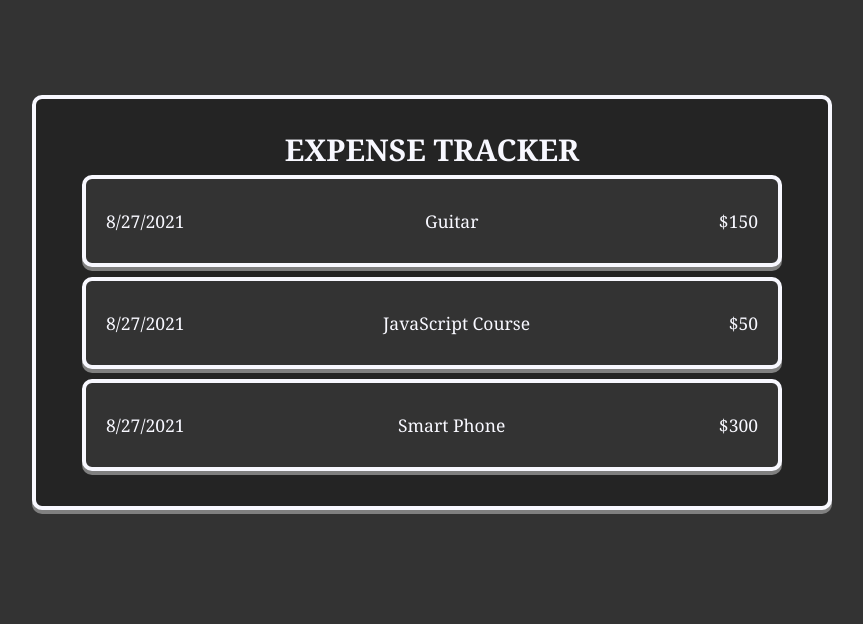
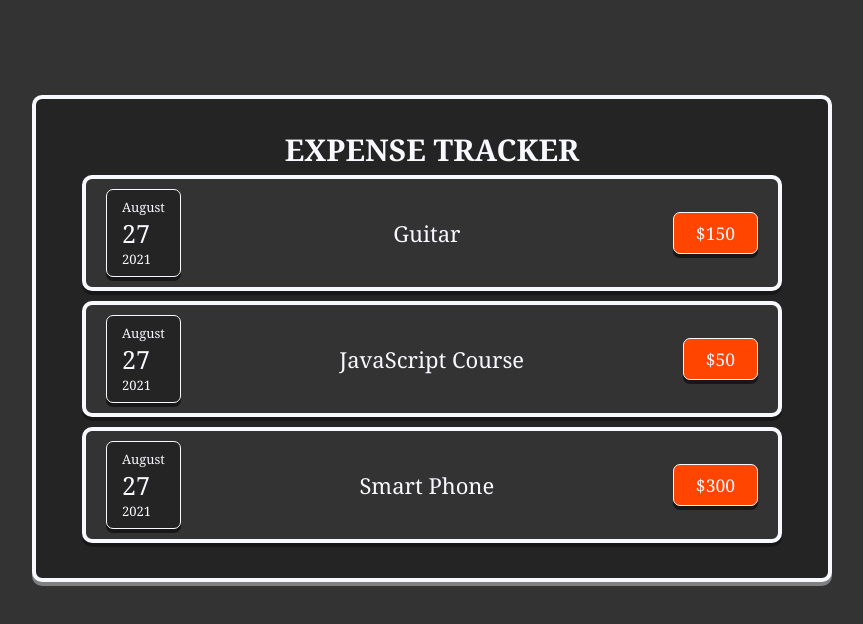
Before and after one commit to moody2times/expense_tracker, a React (Create React App) app: page / in a window 1280 px wide. Shown: the top 624 px of the page, without its empty margins (208-1071 px from the left). Built offline with nearby package versions, Linux system fonts and the light colour scheme.

Commit message:
:art: Update the code

```diff
--- a/src/App.js
+++ b/src/App.js
@@ -5,9 +5,17 @@ const App = () => {
 	return (
 		<div className="App">
 			<h1 className="heading">Expense tracker</h1>
-			<ExpenseItem date="2 days ago" description="Guitar" amount="$150" />
-			<ExpenseItem description="JavaScript Course" amount="$50" />
-			<ExpenseItem description="Smart Phone" amount="$300" />
+			<ExpenseItem date="85-26-12" description="Guitar" amount="150" />
+			<ExpenseItem
+				date="17/06/95"
+				description="JavaScript Course"
+				amount="50"
+			/>
+			<ExpenseItem
+				date="17/04/2021"
+				description="Smart Phone"
+				amount="300"
+			/>
 		</div>
 	);
 };
--- a/src/components/Expense.css
+++ b/src/components/Expense.css
@@ -1,12 +1,12 @@
 .list__container {
 	background-color: #333;
-	border: 0.4rem solid ghostwhite;
+	border: 0.4rem solid #f8f8ff;
 	border-radius: 1rem;
-	box-shadow: 0 0.4rem 0 rgb(128, 128, 128);
-	color: ghostwhite;
+	box-shadow: 0 0.4rem 0 #181717;
+	color: #f8f8ff;
 	list-style-type: none;
 	margin: 0.5rem 0;
-	padding: 3rem 2rem;
+	padding: 1rem 2rem;
 	width: 70rem;
 
 	display: flex;
@@ -14,3 +14,50 @@
 	align-items: center;
 	justify-content: space-between;
 }
+
+.list__date {
+	background-color: #242424;
+	border: 0.15rem solid #f8f8ff;
+	border-radius: 0.7rem;
+	box-shadow: 0 0.4rem 0 #181717;
+	padding: 0.8rem 1.5rem;
+
+	display: flex;
+	flex-flow: column nowrap;
+}
+
+.list__date--month,
+.list__date--year {
+	font-size: 1.3rem;
+}
+
+.list__date--date {
+	font-size: 2.5rem;
+}
+
+.list__amount {
+	background-color: #ff4500;
+	border: 0.15rem solid #f8f8ff;
+	border-radius: 0.7rem;
+	box-shadow: 0 0.4rem 0 #181717;
+	padding: 0.8rem 2.2rem;
+}
+
+.list__description {
+	font-size: 2.2rem;
+}
+
+/* .btn {
+	background-color: #ff4500;
+	border: 0.15rem solid #f8f8ff;
+	border-radius: 0.7rem;
+	box-shadow: 0 0.4rem 0 #181717;
+	color: #f8f8ff;
+	display: inline-block;
+	padding: 1.5rem 2.2rem;
+}
+
+.btn:active {
+	box-shadow: 0 0 0 #181717;
+	transform: translateY(0.4rem);
+} */
--- a/src/components/ExpenseItem.js
+++ b/src/components/ExpenseItem.js
@@ -1,13 +1,31 @@
+// import { useState } from "react";
 import "./Expense.css";
 
 const ExpenseItem = (props) => {
+	// const [amount, setAmount] = useState(props.amount);
+	const locale = navigator.locale;
+
 	const timeStamp = new Date();
+	const month = timeStamp.toLocaleString(locale, { month: "long" });
+	const year = timeStamp.toLocaleString(locale, { year: "numeric" });
+	const date = timeStamp.toLocaleString(locale, { day: "numeric" });
+
+	// const handleClick = () => {
+	// 	setAmount(+amount + 1);
+	// };
 
 	return (
 		<ul className="list__container">
-			<li>{timeStamp.toLocaleDateString()}</li>
-			<li>{props.description}</li>
-			<li>{props.amount}</li>
+			<li className="list__date">
+				<span className="list__date--month">{month}</span>
+				<span className="list__date--date">{date}</span>
+				<span className="list__date--year">{year}</span>
+			</li>
+			<li className="list__description">{props.description}</li>
+			<li className="list__amount">${props.amount}</li>
+			{/* <button className="btn" onClick={handleClick}>
+				Add Expense
+			</button> */}
 		</ul>
 	);
 };
```
